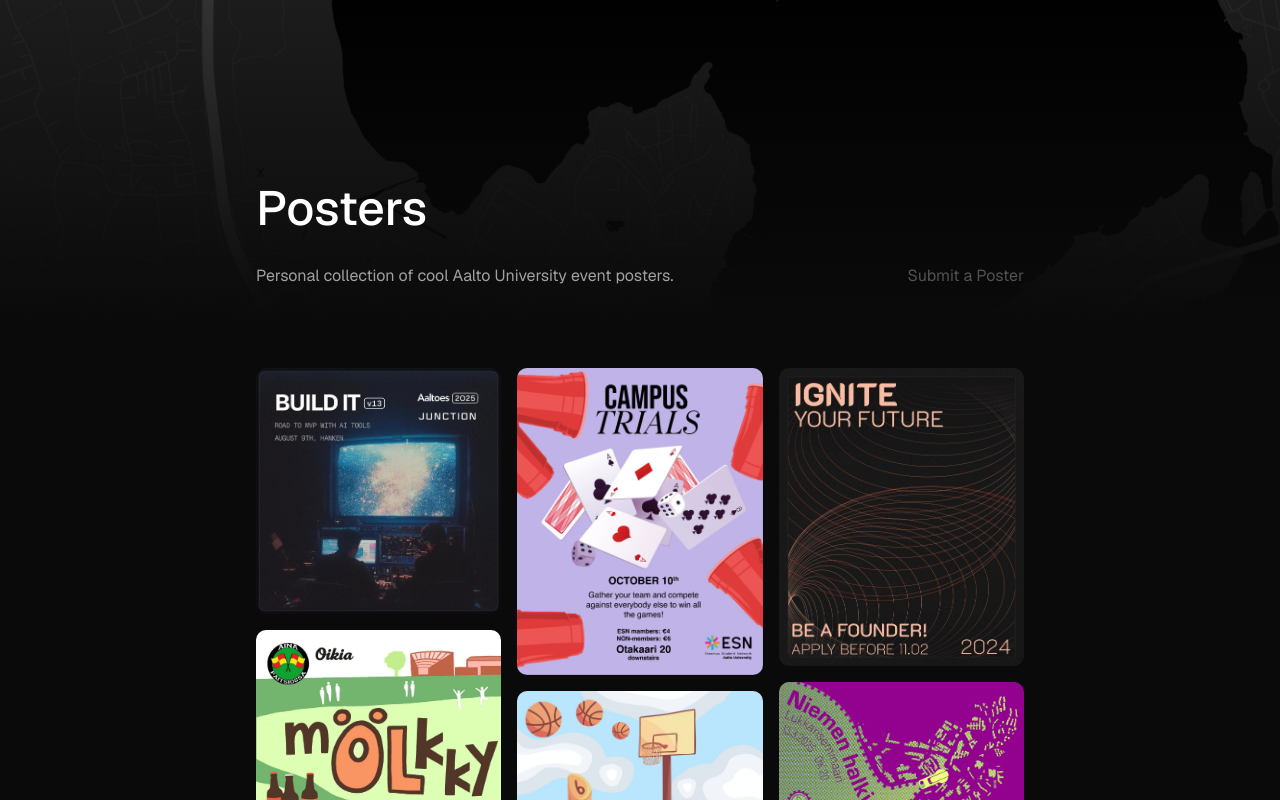
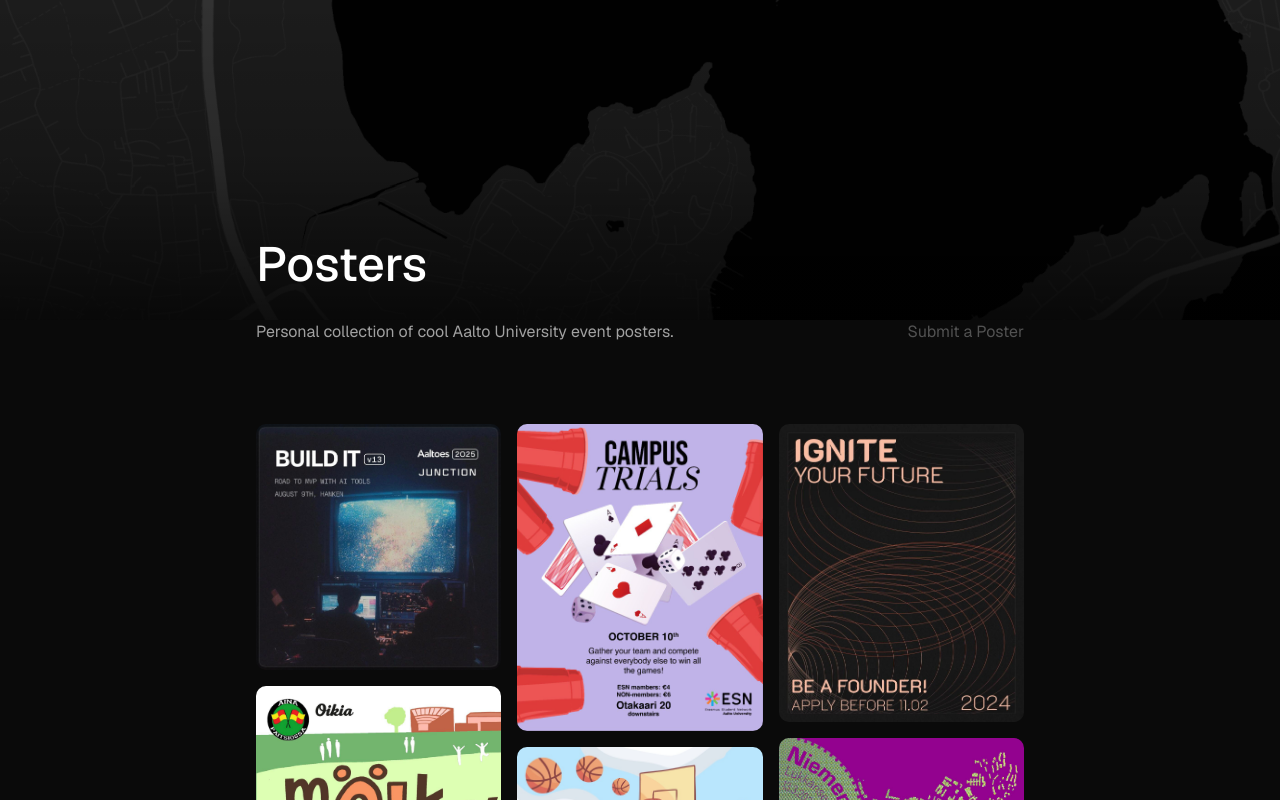
Before and after one commit to filoooooonov/posters, a Next.js app: page / in a window 1280 px wide. Shown: the top 800 px of the page. Built offline with nearby package versions, Linux system fonts and the light colour scheme.

Commit message:
Add new overlay

```diff
--- a/app/layout.tsx
+++ b/app/layout.tsx
@@ -30,7 +30,6 @@
         className={`${geistSans.variable} ${geistMono.variable} font-sans antialiased bg-neutral-950`}
       >
         <Toaster />
-        <div className="absolute top-0 left-0 w-full -z-1 h-80 bg-gradient-to-t from-neutral-950 to-transparent"></div>
 
         {children}
       </body>
--- a/app/page.tsx
+++ b/app/page.tsx
@@ -7,23 +7,32 @@
 export default function Home() {
   return (
     <main className="relative">
-      <div className="max-w-3xl mx-auto py-40 px-4 lg:px-0">
+      {/* Full-width hero with robust gradient overlay */}
+      <section className="relative w-full h-80">
         <Image
           src={bg}
           alt="Otaniemi map"
-          className="absolute top-0 left-0 w-full -z-10 h-80 object-cover saturate-0 opacity-80"
+          fill
+          priority
+          className="object-cover saturate-0 opacity-80"
         />
-        x{" "}
-        <h1 className="text-5xl font-medium mb-8 text-white relative z-10">
-          Posters
-        </h1>
-        <div className="flex flex-col sm:flex-row justify-between mb-20 gap-4 relative z-10">
+        <div className="pointer-events-none absolute inset-0 bg-gradient-to-t from-black/70 via-black/20 to-transparent" />
+        <div className="absolute inset-0">
+          <div className="max-w-3xl mx-auto h-full flex items-end px-4 lg:px-0">
+            <h1 className="text-5xl font-medium mb-8 text-white">Posters</h1>
+          </div>
+        </div>
+      </section>
+
+      {/* Constrained content below hero */}
+      <div className="max-w-3xl mx-auto px-4 lg:px-0">
+        <div className="flex flex-col sm:flex-row justify-between mb-20 gap-4">
           <p className="text-neutral-400 text-sm md:text-base">
             Personal collection of cool Aalto University event posters.
           </p>
           <DialogSubmitPoster />
         </div>
-        <div className="relative z-10">
+        <div className="relative">
           <Gallery />
         </div>
       </div>
```
